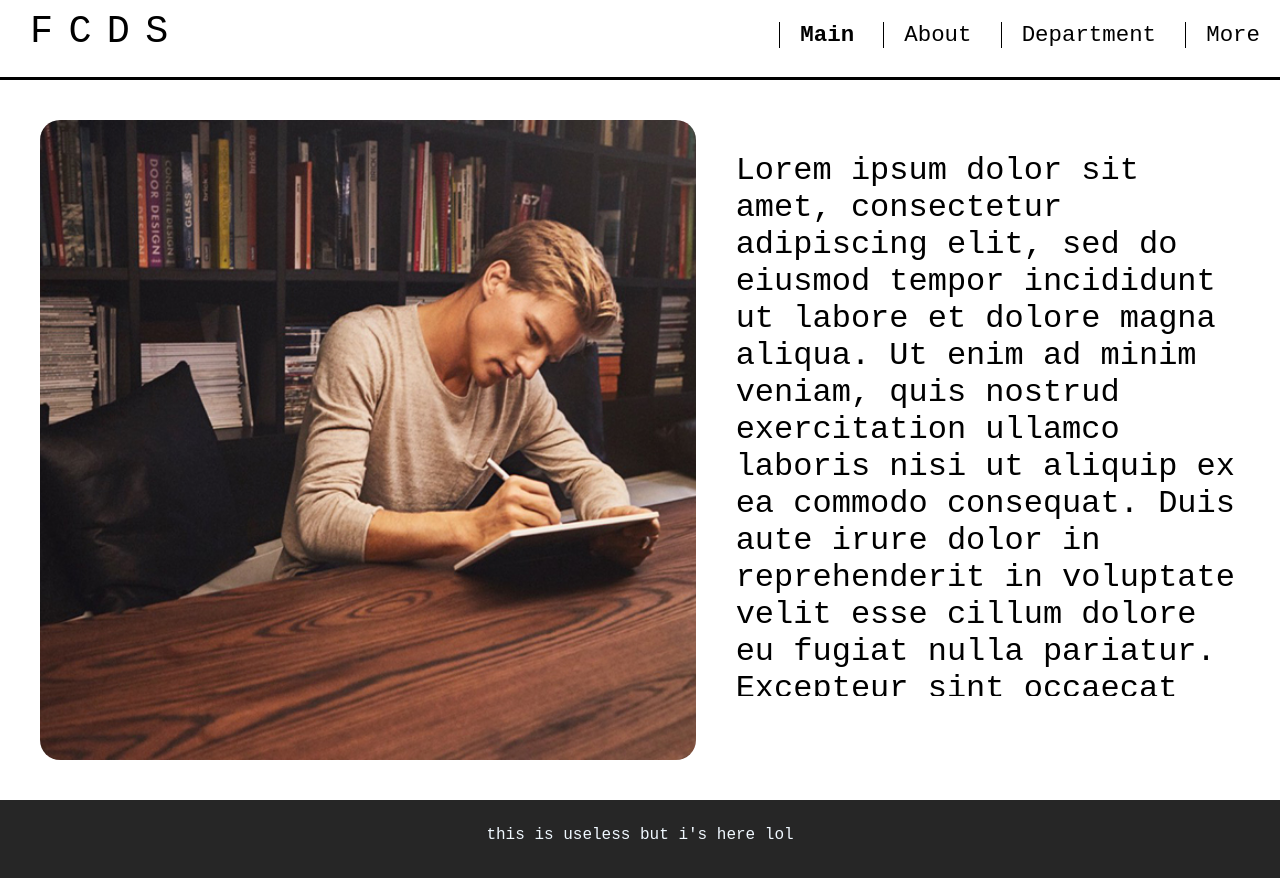
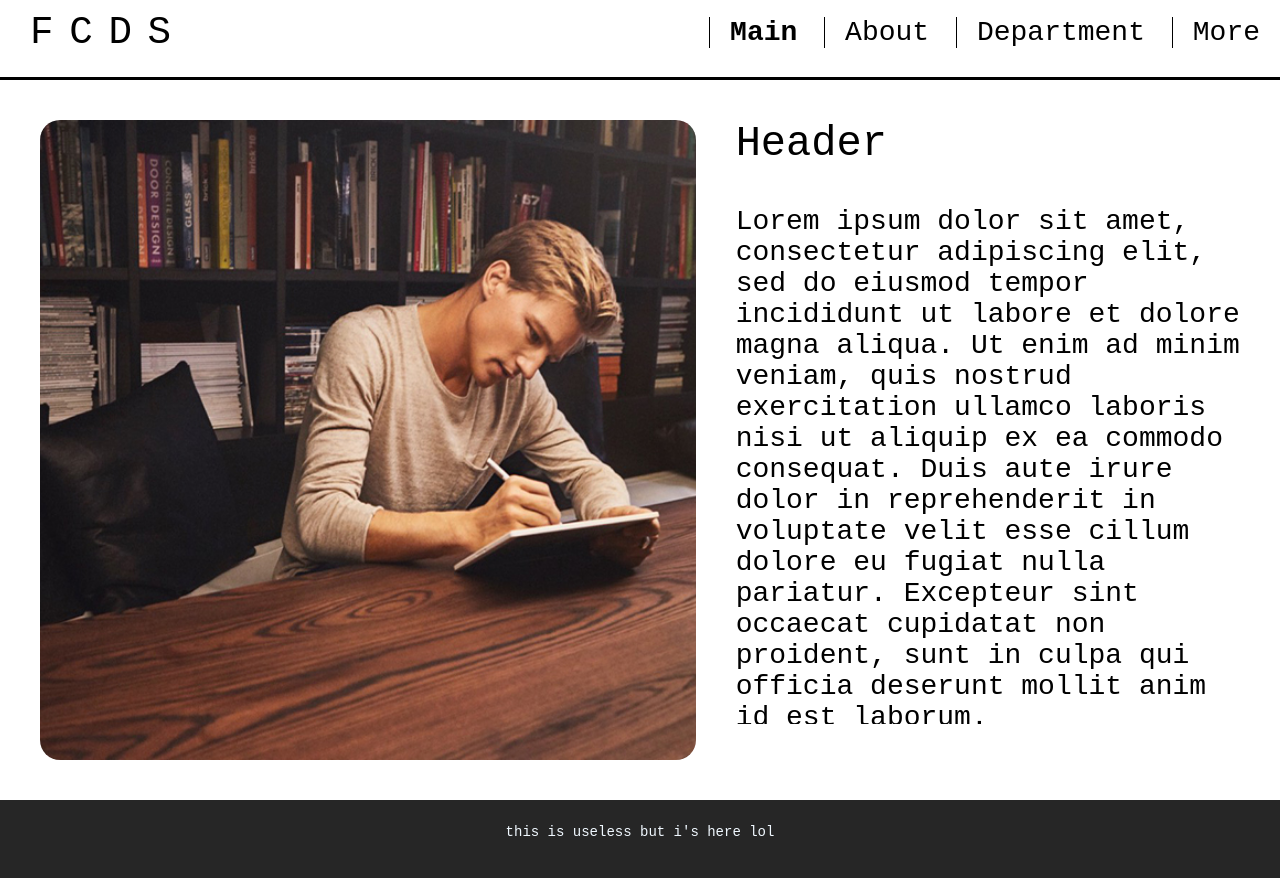
Before and after one commit to aroo530/testLandingPage, a plain HTML site: page index.html in a window 1280 px wide. Drawn offline with Linux system fonts and the light colour scheme.

Commit message:
Add files via upload

```diff
--- a/index.html
+++ b/index.html
@@ -24,6 +24,9 @@
             <!-- <img src="main-image.jpeg" alt="student studying" > -->
         </div>
         <div class="main-text">
+            <h1>
+                Header
+            </h1>
             <p>
                 Lorem ipsum dolor sit amet,
                 consectetur adipiscing elit,
--- a/main.css
+++ b/main.css
@@ -1,7 +1,7 @@
 *{
     box-sizing: border-box;
     font-family: 'Roboto Mono', monospace;
-    font-size: 32px;
+    font-size: 28px;
 }
 body{
     margin: 0;
@@ -23,7 +23,7 @@ header{
     align-content: center;
 }
 .flex-header a{
-    font-size: .7em;
+    font-size: 1em;
     font-weight: 100;
     margin-left: 10px;
     text-decoration: none;
@@ -35,7 +35,7 @@ header{
 
 #logo{
     font-weight: 100;
-    font-size: 1.2em;
+    font-size: 1.4em;
     letter-spacing: 0.4em;
     color: #000000;
 }
@@ -59,7 +59,7 @@ header{
 }
 .main-images{
     min-width: 50vh;
-    background-image:url(main-image.jpeg);
+    background-image:url(/main-image.jpeg);
     background-size: cover;
     background-position: center;
     border-radius: 20px;
@@ -70,9 +70,18 @@ header{
 .main-text{
     min-width: 40vh;
     flex: 1;
+    height: 90%;
+}
+.main-text h1{
+    font-size:1.5em;
+    font-weight: 100;
+    height: 10%;
+    margin: 0px;
+    padding: 0px;
+}
+.main-text p{
+    height: 90%;
     overflow-y: auto;
-   overflow-x: visible;
-    height: 90%;
 }
 footer{
     width: 100%;
@@ -81,9 +90,9 @@ footer{
     /* border-top: black solid 3px; */
     padding: 10px 20px;
     text-align: center;
-
 }
 footer p{
+
     font-size: .5em;
     color: aliceblue;
 }
```
